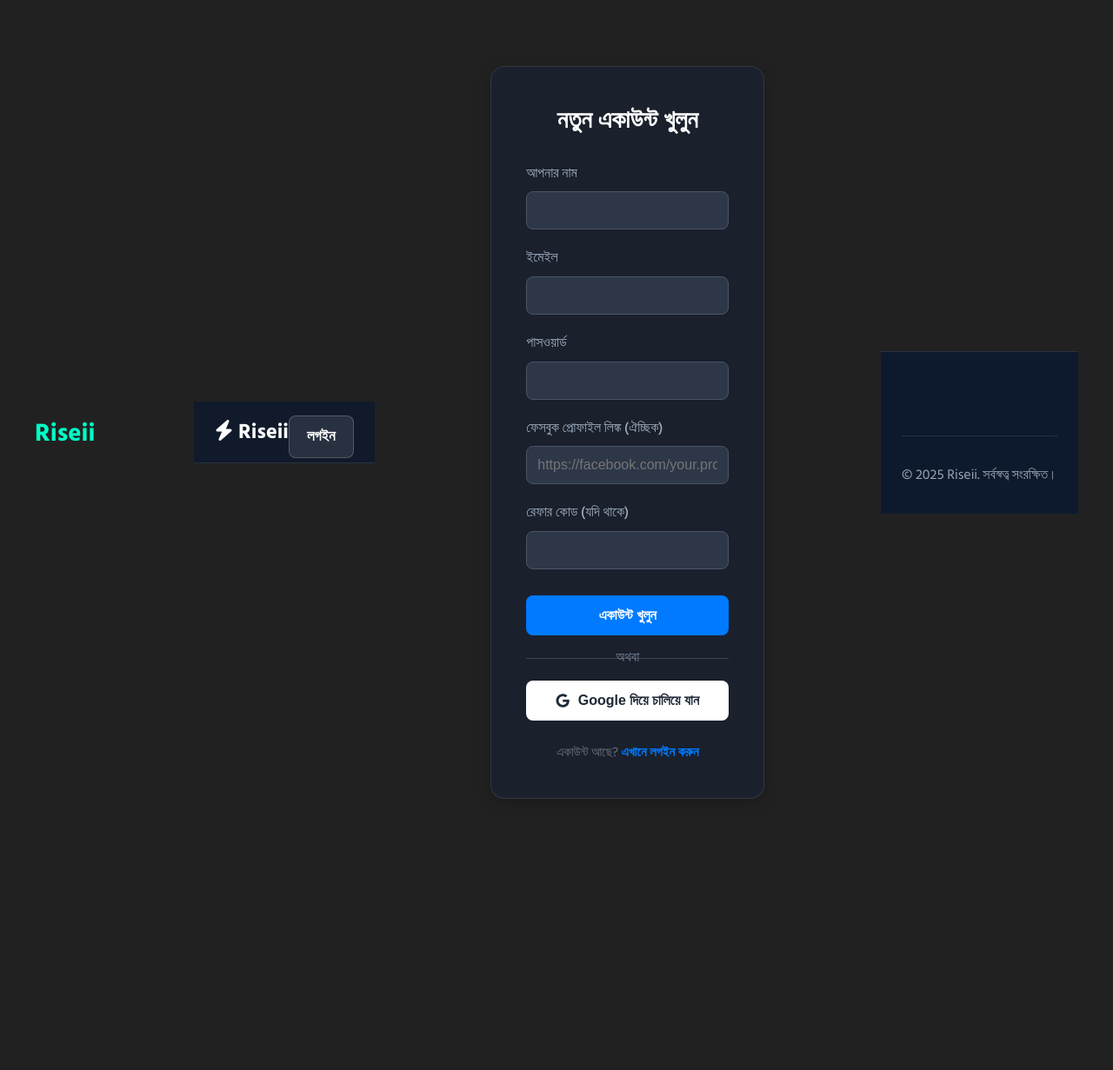
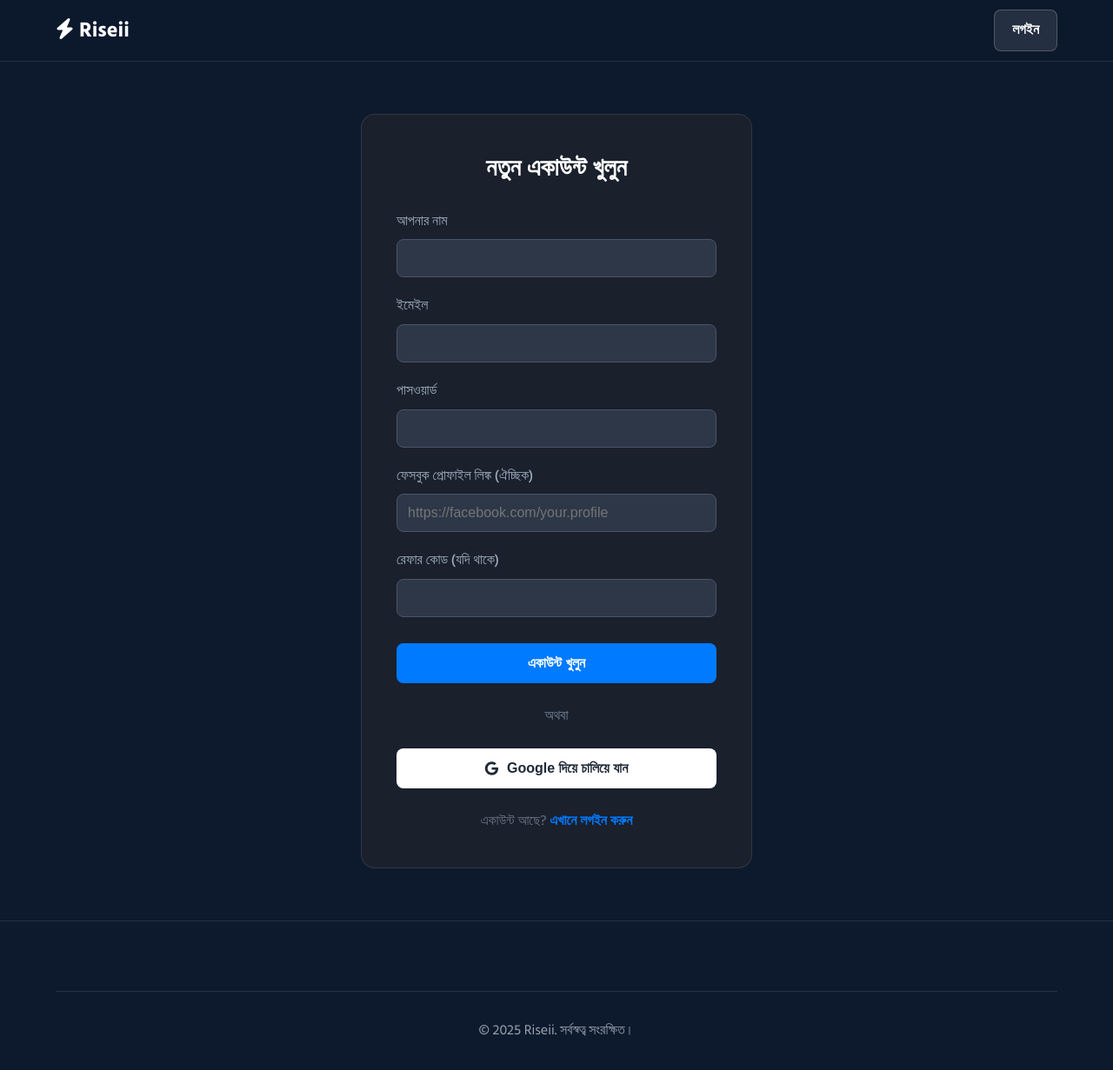
Before and after one commit to uto24/Riseii, a Flask app: page /signup in a window 1280 px wide. Shown: the whole page at 87% size. Before the commit the page ends 919 px from the top, so only its background shows below. Run offline with Flask 2, Linux system fonts and the light colour scheme; some libraries are stand-ins or nearby versions.

Commit message:
Update signup.html

```diff
--- a/templates/signup.html
+++ b/templates/signup.html
@@ -1,58 +1,3 @@
-<!doctype html>
-<html lang="bn">
-<head>
-    <meta charset="utf-8">
-    <meta name="viewport" content="width=device-width, initial-scale=1">
-    <title>নতুন একাউন্ট খুলুন - Riseii</title>
-    <link rel="stylesheet" href="https://cdnjs.cloudflare.com/ajax/libs/font-awesome/6.1.1/css/all.min.css">
-
-    <style>
-        @import url('https://fonts.googleapis.com/css2?family=Hind+Siliguri:wght@400;500;600&display=swap');
-
-        * { margin: 0; padding: 0; box-sizing: border-box; }
-        body { font-family: 'Hind Siliguri', sans-serif; background-color: #1a1a1a; color: #e0e0e0; }
-
-        /* --- Header Styles --- */
-        .site-header { background-color: #212121; padding: 1rem 2rem; box-shadow: 0 2px 10px rgba(0,0,0,0.3); position: sticky; top: 0; z-index: 100; }
-        .header-container { display: flex; justify-content: space-between; align-items: center; max-width: 1200px; margin: auto; }
-        .logo a { color: #00ffc6; text-decoration: none; font-size: 1.8rem; font-weight: 700; }
-        .nav-menu { list-style: none; display: flex; gap: 1.5rem; align-items: center; }
-        .nav-menu a { color: #e0e0e0; text-decoration: none; font-weight: 500; transition: color 0.2s; }
-        .nav-menu a:hover { color: #00ffc6; }
-        .action-btn a { background-color: #00ffc6; color: #121212; padding: 8px 16px; border-radius: 6px; }
-
-        /* --- Main Content Section --- */
-        .main-content { padding: 3rem 1rem; }
-        .signup-section { display: flex; justify-content: center; align-items: center; }
-        .signup-container { max-width: 450px; width: 100%; background: #2a2a2a; padding: 30px 40px; border-radius: 12px; box-shadow: 0 6px 20px rgba(0,0,0,0.2); text-align: center; border: 1px solid #333; }
-        .signup-container h2 { color: #fff; font-size: 24px; margin-bottom: 25px; }
-        .flash { padding: 1em; margin-bottom: 1em; border-radius: 6px; color: white; font-weight: 500; }
-        .form-group { margin-bottom: 15px; text-align: left; }
-        .form-group label { display: block; margin-bottom: 5px; font-weight: 600; color: #ccc; }
-        .form-group input { width: 100%; padding: 14px; border: 1px solid #444; border-radius: 6px; font-size: 16px; background-color: #333; color: #fff; }
-        .btn { width: 100%; padding: 14px; border: none; border-radius: 6px; cursor: pointer; font-weight: bold; font-size: 17px; margin-top: 10px; transition: background-color 0.2s; }
-        .btn-primary { background-color: #00ffc6; color: #121212; }
-        .btn-google { background-color: #4285F4; color: white; }
-        .divider { text-align: center; border-bottom: 1px solid #444; line-height: 0.1em; margin: 25px 0; color: #888; }
-        .divider span { background: #2a2a2a; padding: 0 10px; }
-        .login-link { margin-top: 25px; font-size: 15px; }
-        .login-link a { color: #00ffc6; text-decoration: none; font-weight: 600; }
-
-        /* --- Footer Styles --- */
-        .site-footer { background-color: #212121; padding: 2rem; text-align: center; color: #888; }
-        .footer-bottom { margin-top: 1rem; border-top: 1px solid #333; padding-top: 1rem; }
-
-        /* --- Ad & Widget Styles --- */
-        .ad-container { display: flex; justify-content: center; align-items: center; width: 100%; max-width: 468px; margin: 20px auto; overflow: hidden; }
-        .unique-telegram-widget { position: fixed; bottom: 30px; right: 30px; z-index: 1000; }
-        .unique-telegram-widget a { display: flex; align-items: center; justify-content: center; width: 60px; height: 60px; background-color: #0088cc; color: #fff; border-radius: 50%; text-decoration: none; animation: telegram-pulse 2s infinite; box-shadow: 2px 2px 10px rgba(0,0,0,0.2); }
-        @keyframes telegram-pulse { 0%{transform:scale(.95);box-shadow:0 0 0 0 rgba(0,136,204,.7)}70%{transform:scale(1);box-shadow:0 0 0 10px rgba(0,136,204,0)}100%{transform:scale(.95);box-shadow:0 0 0 0 rgba(0,136,204,0)} }
-    </style>
-</head>
-<body>
-    <header class="site-header">
-        <div class="header-container">
-            <div class="logo"><a href="{{ url_for('index') }}">Riseii</a></div>
 
 <html lang="bn">
 <head>
```
